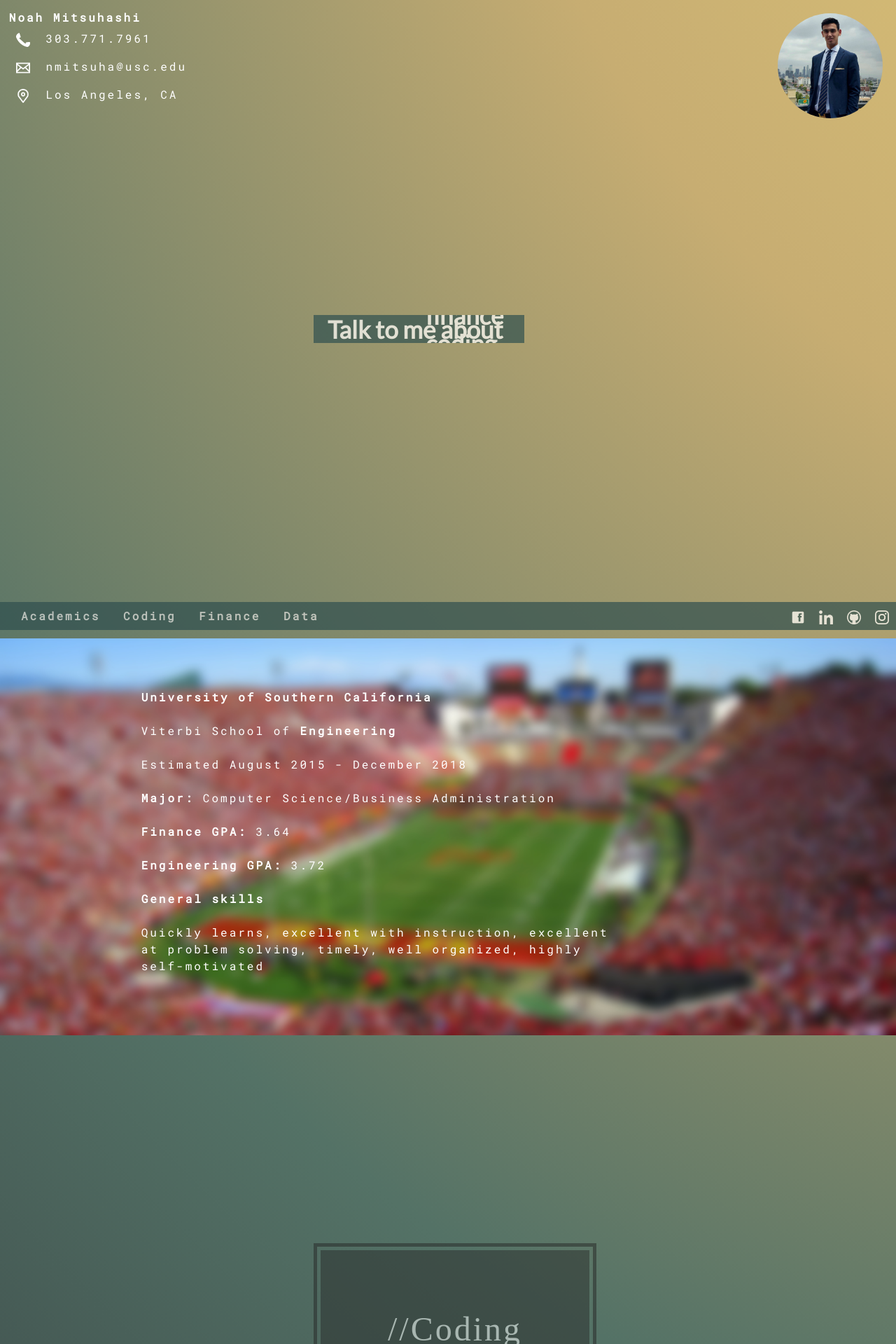
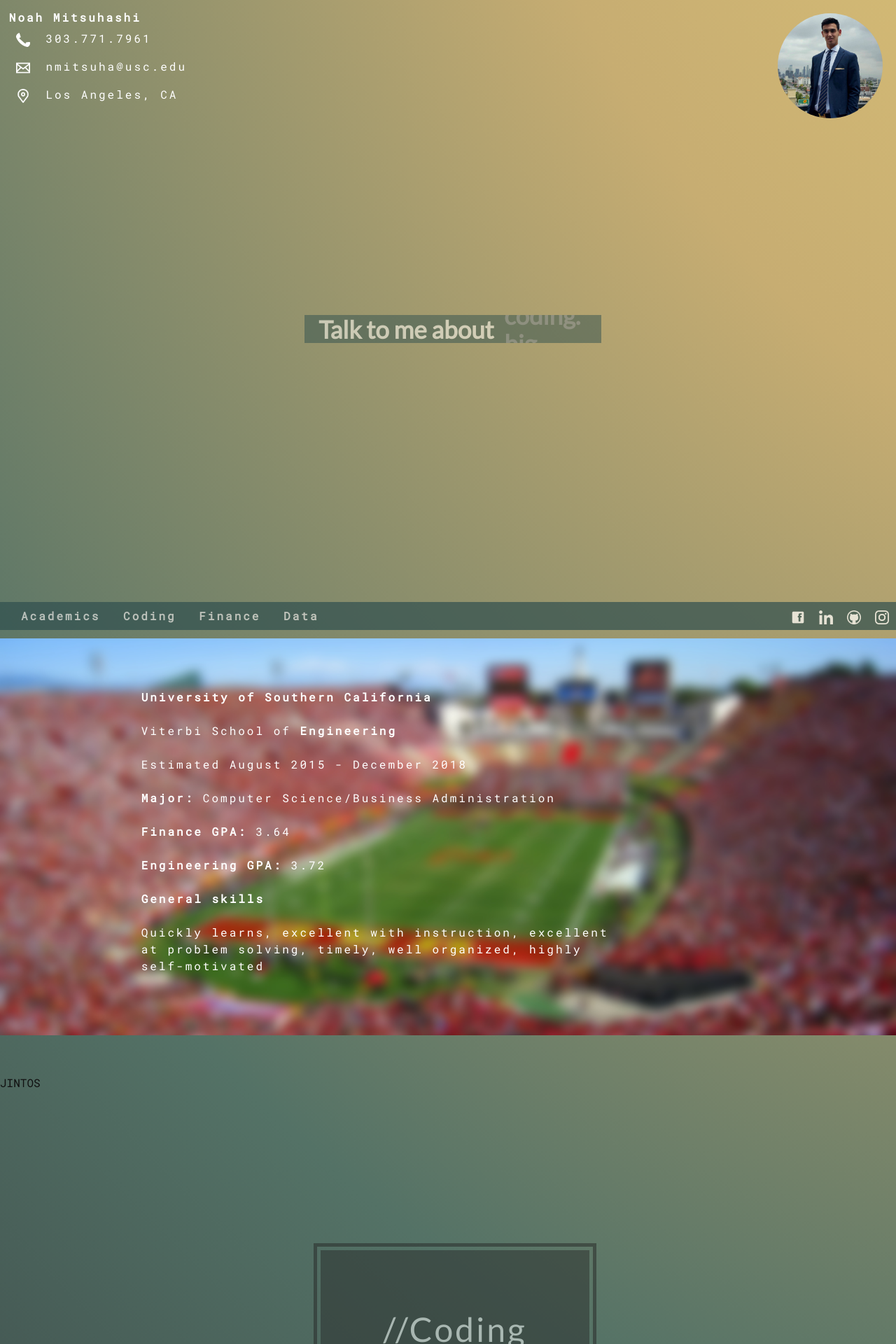
Before and after one commit to nmits/nmits.github.io, a Jekyll site: the page built from index.html, in a window 1280 px wide. Shown: the top 1920 px of the page at 70% size. Built offline with Jekyll 4.4.1, drawn with Linux system fonts in a browser that asks for light colours; nearby versions of some CDN libraries.

Commit message:
Scrolling intro

```diff
--- a/_includes/header.html
+++ b/_includes/header.html
@@ -25,10 +25,10 @@
                     Talk to me about
                 </p>
                 <ul class="content__container__list">
-                    <li class="content__container__list__item">school</li>
-                    <li class="content__container__list__item">finance</li>
-                    <li class="content__container__list__item">coding</li>
-                    <li class="content__container__list__item">big data</li>
+                    <li class="content__container__list__item">school.</li>
+                    <li class="content__container__list__item">finance.</li>
+                    <li class="content__container__list__item">coding.</li>
+                    <li class="content__container__list__item">big data.</li>
                 </ul>
             </div>
         </div>
--- a/_layouts/default.html
+++ b/_layouts/default.html
@@ -115,3 +115,5 @@
   </body>
 
 </html>
+
+<div class="clip-text clip-text_one">JINTOS</div>
--- a/_sass/_layout.scss
+++ b/_sass/_layout.scss
@@ -78,7 +78,7 @@
 }
 
 .titles {
-    font-family: 'Kumar One', cursive;
+    font-family: 'Lato', sans-serif;
     border: solid #252525 5px;
     padding: 5px;
     opacity: 0.5;
@@ -98,6 +98,7 @@
     background-color: rgba(37,37,37,0.9);
     margin:0;
 }
+
 
 /**
  * Site footer
@@ -221,11 +222,11 @@
         overflow: hidden;
         height: 40px;
         padding: 0 20px;
-        margin-left: 35vw;
-        margin-right: 35vw;
+        margin-left: 34vw;
+        margin-right: 34vw;
         color: white;
         background-color: darkslategray;
-        opacity: 0.7;
+        opacity: 0.5;
 
     &__text {
         display: inline;
@@ -235,9 +236,10 @@
 
     &__list {
       margin-top: 0;
-      padding-left: 110px;
+      padding-left: 235px;
       text-align: left;
       list-style: none;
+      color: slategrey;
 
       -webkit-animation-name: change;
       -webkit-animation-duration: 10s;
```
